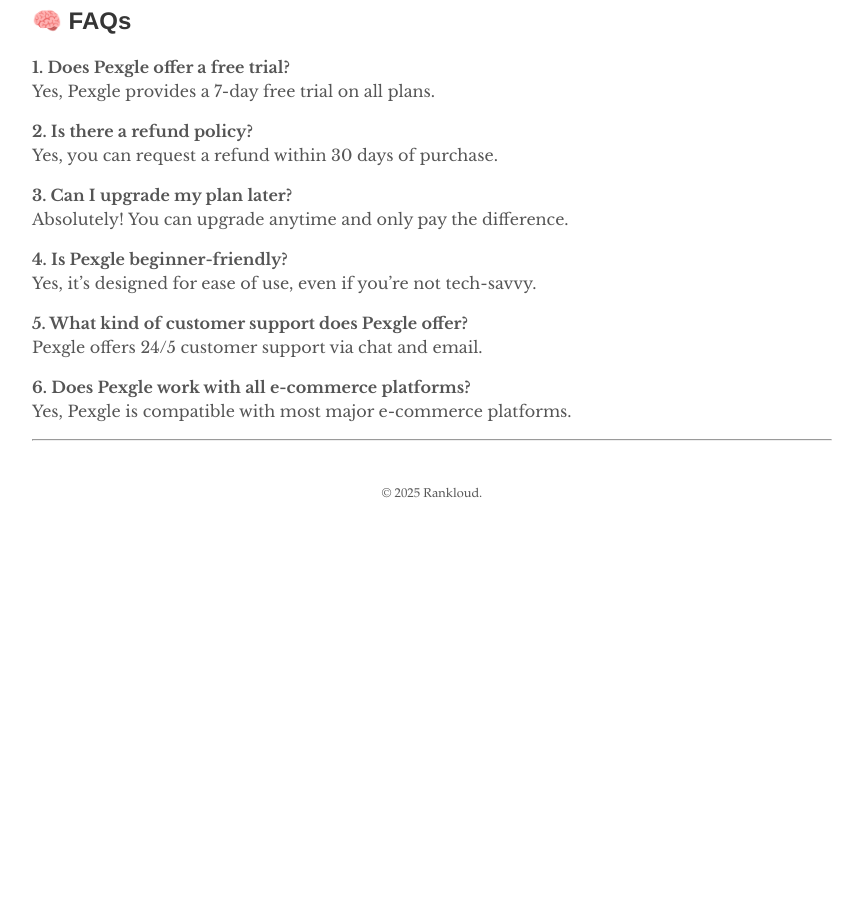
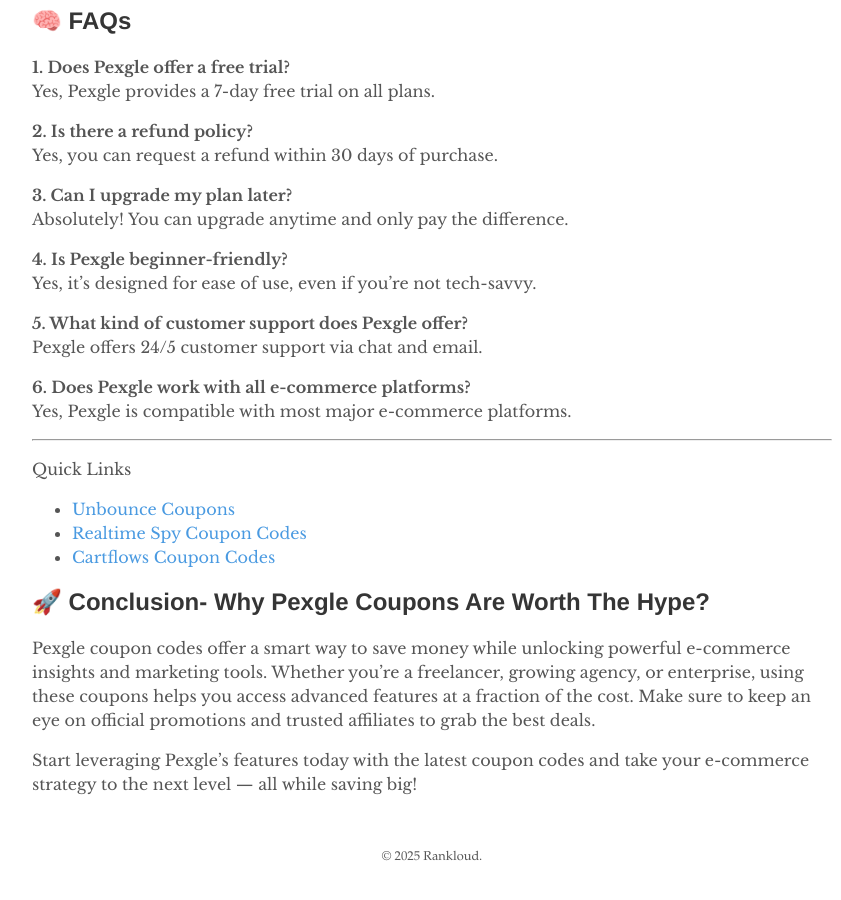
Before and after one commit to rankloud/ibcs, a Jekyll site: the page built from wp/pexgle coupons.md, in a window 1280 px wide and 900 px high, scrolled down 3968 px. Shown: the whole window, without its empty margins (208-1049 px from the left). Built offline with Jekyll 4.4.1, drawn with Linux system fonts in a browser that asks for light colours; before the commit the page ends 4505 px from its top, so only the background shows below that.

Commit message:
Updated conclusion

```diff
--- a/wp/pexgle coupons.md
+++ b/wp/pexgle coupons.md
@@ -179,3 +179,15 @@
 Yes, Pexgle is compatible with most major e-commerce platforms.
 
 ---
+
+Quick Links
+
+- [Unbounce Coupons](https://rankloud.github.io/ibcs/unbounce-coupon-codes/)
+- [Realtime Spy Coupon Codes](https://rankloud.github.io/ibcs/unbounce-coupon-codes/)
+- [Cartflows Coupon Codes](https://rankloud.github.io/ibcs/cartflows-coupon-codes/)
+
+## 🚀 Conclusion- Why Pexgle Coupons Are Worth The Hype?
+
+Pexgle coupon codes offer a smart way to save money while unlocking powerful e-commerce insights and marketing tools. Whether you’re a freelancer, growing agency, or enterprise, using these coupons helps you access advanced features at a fraction of the cost. Make sure to keep an eye on official promotions and trusted affiliates to grab the best deals.
+
+Start leveraging Pexgle’s features today with the latest coupon codes and take your e-commerce strategy to the next level — all while saving big!
```
